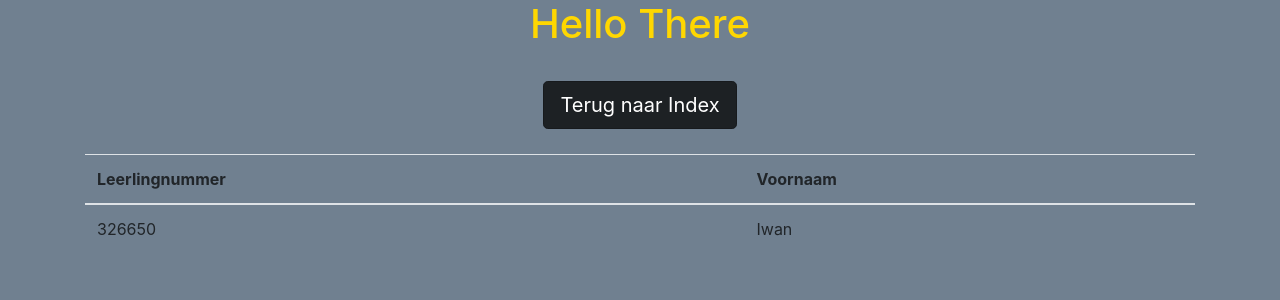
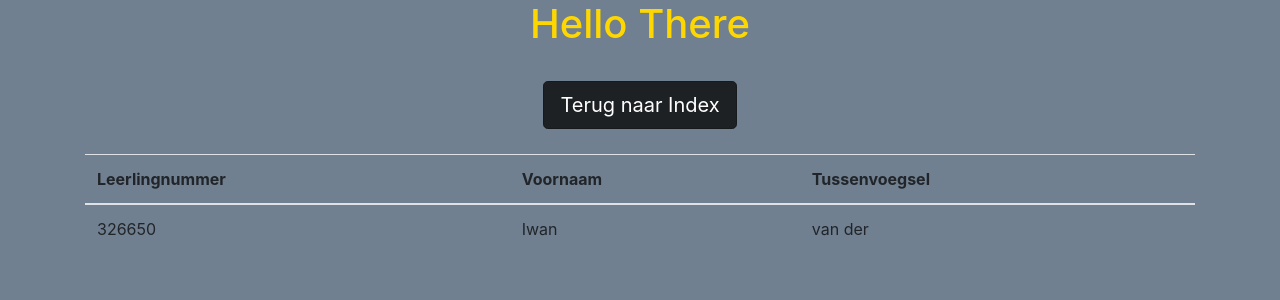
Before and after one commit to rra-am1a-2018/toets, a PHP site: page /homepages/Iwan_IJuanTM.php in a window 1280 px wide. Shown: the top 300 px of the page. Run offline with PHP 8.4, Linux system fonts and the light colour scheme.

Commit message:
tussenvoegsels

```diff
--- a/homepages/Iwan_IJuanTM.php
+++ b/homepages/Iwan_IJuanTM.php
@@ -60,7 +60,7 @@
                         <tr>
                             <th scope="col">Leerlingnummer</th>
                             <th scope="col">Voornaam</th>
-                            <!-- <th scope="col">Tussenvoegsel</th> -->
+                            <th scope="col">Tussenvoegsel</th>
                             <!-- <th scope="col">Achternaam</th> -->
                             <!-- <th scope="col">Afstudeerrichting</th> -->
                             <!-- <th scope="col">Avatar</th> -->
@@ -71,7 +71,7 @@
                         <tr>
                             <td>326650</td>
                             <td>Iwan</td>
-                            <!-- <td>van der</td> -->
+                            <td>van der</td>
                             <!-- <td>Wal</td> -->
                             <!-- <td>Web Development</td> -->
                             <!-- <td><img src="./img/IJuanTM.png"></td> -->
```
